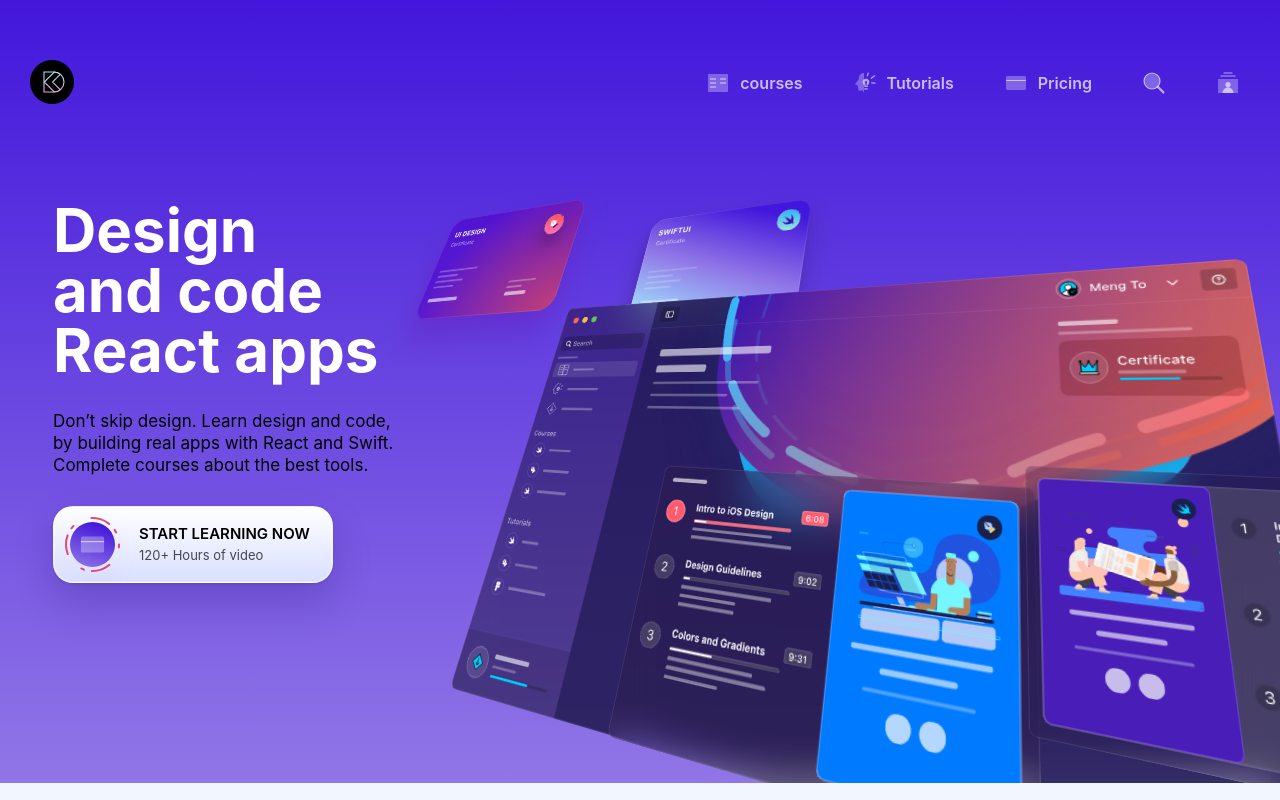
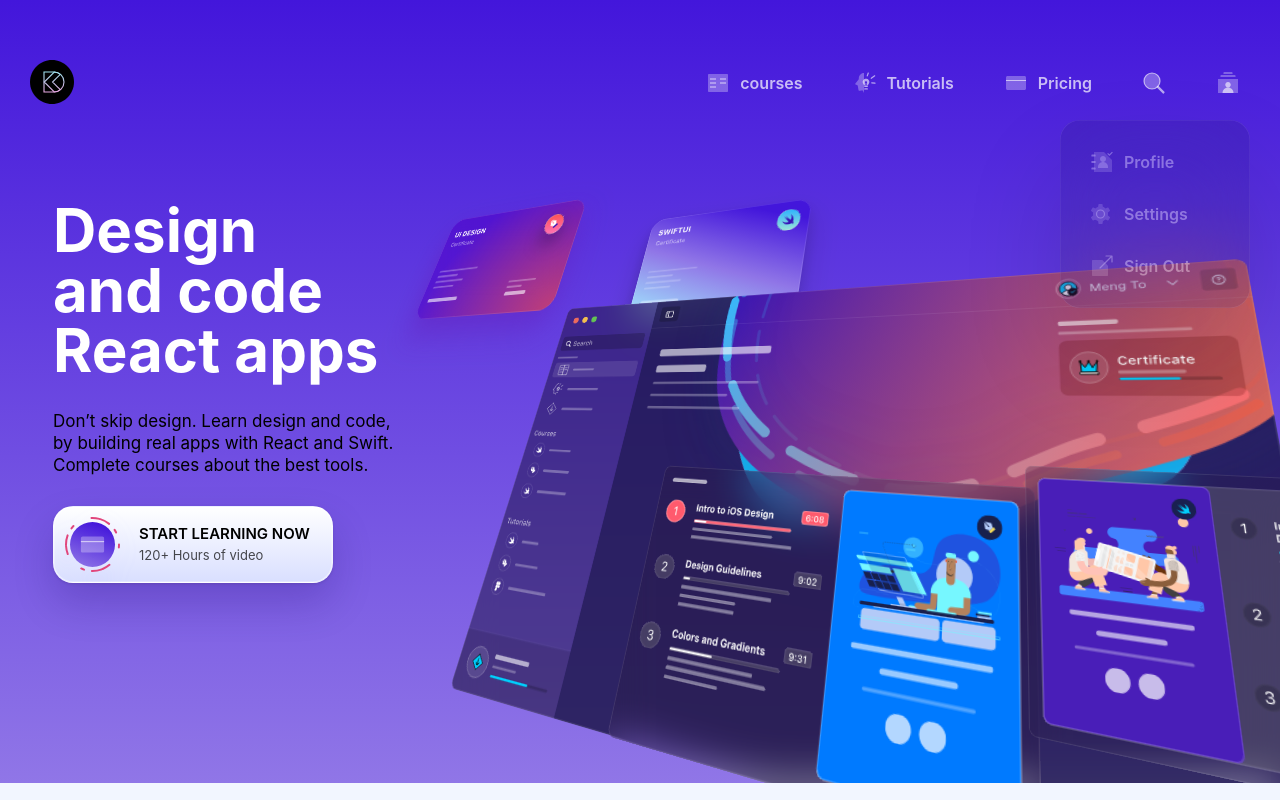
Before and after one commit to SisifoDev/sisifodev-webapp, a Gatsby site: page / in a window 1280 px wide. Built offline with nearby package versions, Linux system fonts and the light colour scheme; Gatsby itself is replaced by a stand-in of ours.

Commit message:
Toggle Menu with useState

```diff
--- a/src/components/layout/Header.js
+++ b/src/components/layout/Header.js
@@ -3,6 +3,7 @@ import React from "react";
 import styled from "styled-components";
 import { menuData } from "../../data/menuData";
 import MenuButton from "../buttons/MenuButton";
+import MenuTooltip from "../tooltips/MenuTooltip";
 
 const Header = () => {
   return (
@@ -15,6 +16,7 @@ const Header = () => {
           <MenuButton item={item} key={index} />
         ))}
       </MenuWrapper>
+      <MenuTooltip />
     </Wrapper>
   );
 };
--- /dev/null
+++ b/src/components/tooltips/MenuTooltip.js
@@ -0,0 +1,35 @@
+import React, { useState } from "react";
+import styled from "styled-components";
+import { tooltipData } from "../../data/menuData";
+import MenuButton from "../buttons/MenuButton";
+
+export default function MenuTooltip() {
+  const [isOpen, setIsOpen] = useState(false);
+
+  return (
+    <Wrapper isOpen={isOpen} onClick={() => setIsOpen(!isOpen)}>
+      {tooltipData.map((item, index) => (
+        <MenuButton item={item} key={index} />
+      ))}
+    </Wrapper>
+  );
+}
+
+const Wrapper = styled.div`
+  background: rgba(15, 14, 71, 0.3);
+  box-shadow: 0px 50px 100px rgba(0, 0, 0, 0.25),
+    inset 0px 0px 0px 0.5px rgba(255, 255, 255, 0.2);
+  backdrop-filter: blur(40px);
+  /* Note: backdrop-filter has minimal browser support */
+
+  border-radius: 20px;
+  padding: 20px;
+  position: absolute;
+  top: 60px;
+  right: 30px;
+  opacity: ${(props) => (props.isOpen ? 1 : 0.5)};
+  z-index: 1;
+  display: grid;
+  gap: 10px;
+  grid-template-columns: 150px;
+`;
--- a/src/data/menuData.js
+++ b/src/data/menuData.js
@@ -25,3 +25,21 @@ export const menuData = [
     link: "/account",
   },
 ];
+
+export const tooltipData = [
+  {
+    title: "Profile",
+    icon: "/images/icons/profile.svg",
+    link: "/profile",
+  },
+  {
+    title: "Settings",
+    icon: "/images/icons/settings.svg",
+    link: "/settings",
+  },
+  {
+    title: "Sign Out",
+    icon: "/images/icons/signout.svg",
+    link: "/logout",
+  },
+];
```
